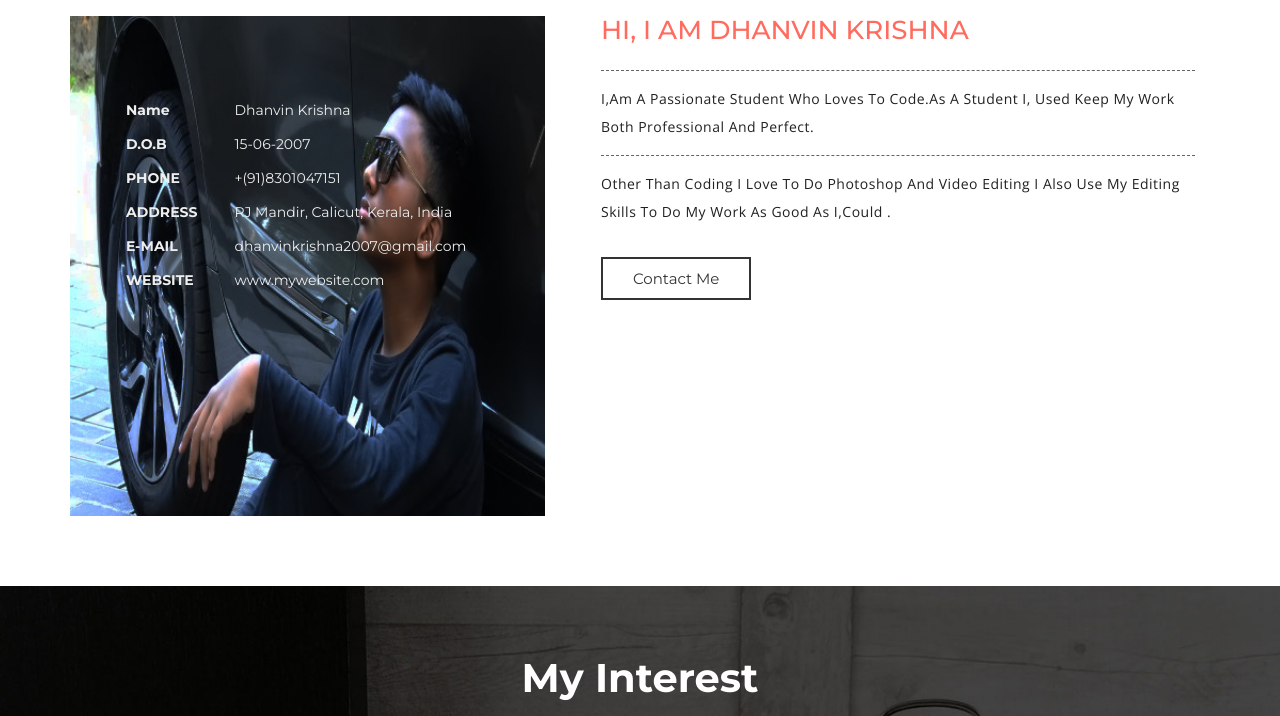
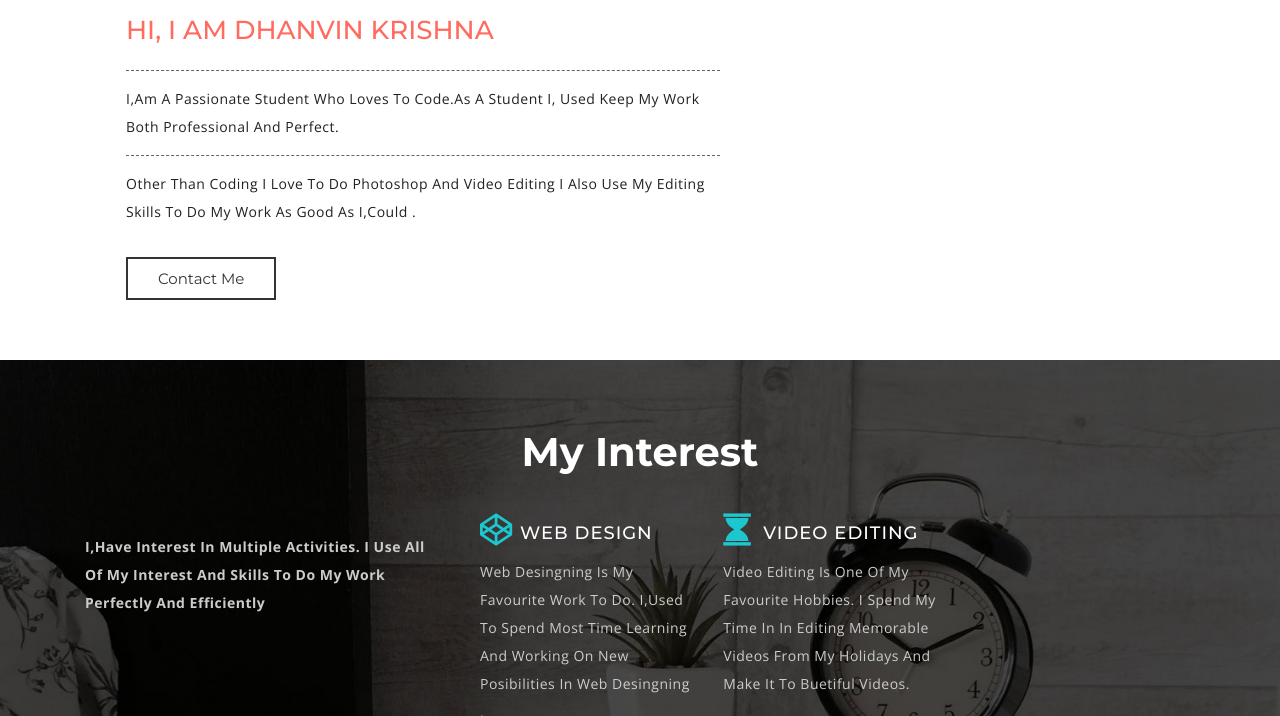
Before and after one commit to dhanvin-krishna/Dhanvin-personal-web, a plain HTML site: page index.html in a window 1280 px wide. Shown: the part 753-1469 px from the top of the page. Drawn offline with nearby package versions, Linux system fonts and the light colour scheme.

Commit message:
Update index.html

```diff
--- a/index.html
+++ b/index.html
@@ -115,57 +115,6 @@ Smartphone Compatible web template, free webdesigns for Nokia, Samsung, LG, Sony
 	<div class="container">
 		<h3 class="text-center">About Me</h3>
 
-		<div class="col-md-5 about_left">
-							<ul class="address">
-								<li>
-									<ul class="agileits-address-text ">
-										<li><b>Name</b></li>
-										<li>Dhanvin Krishna</li>
-									</ul>
-								</li>
-								<li>
-									<ul class="agileits-address-text ">
-										<li><b>D.O.B</b></li>
-										<li>15-06-2007</li>
-									</ul>
-								</li>
-								<li>
-									<ul class="agileits-address-text">
-										<li><b>PHONE</b></li>
-										<li>+(91)8301047151</li>
-									</ul>
-								</li>
-								<li>
-									<ul class="agileits-address-text">
-									</ul>
-								</li>
-								<li>
-									<ul class="agileits-address-text">
-									</ul>
-								</li>
-								<li>
-									<ul class="agileits-address-text">
-										<li><b>ADDRESS </b></li>
-										<li>RJ Mandir, Calicut, Kerala, India</li>
-									</ul>
-								</li>
-								<li>
-									<ul class="agileits-address-text">
-										<li><b>E-MAIL </b></li>
-										<li><a href="mailto:dhanvinkrishna2007@gmail.com"> dhanvinkrishna2007@gmail.com</a></li>
-									</ul>
-								</li>
-								<li>
-									<ul class="agileits-address-text">
-										<li><b>WEBSITE </b></li>
-										<li><a href="#">www.mywebsite.com</a></li>
-									</ul>
-								</li>
-							</ul>
-							<div class="w3-socials about-social">
-
-								</div>
-		</div>
 		<div class="col-md-7 about_right">
 			<h3>Hi, I am Dhanvin Krishna</h3>
 			<p>I,am a passionate student who loves to code.As a student
```
